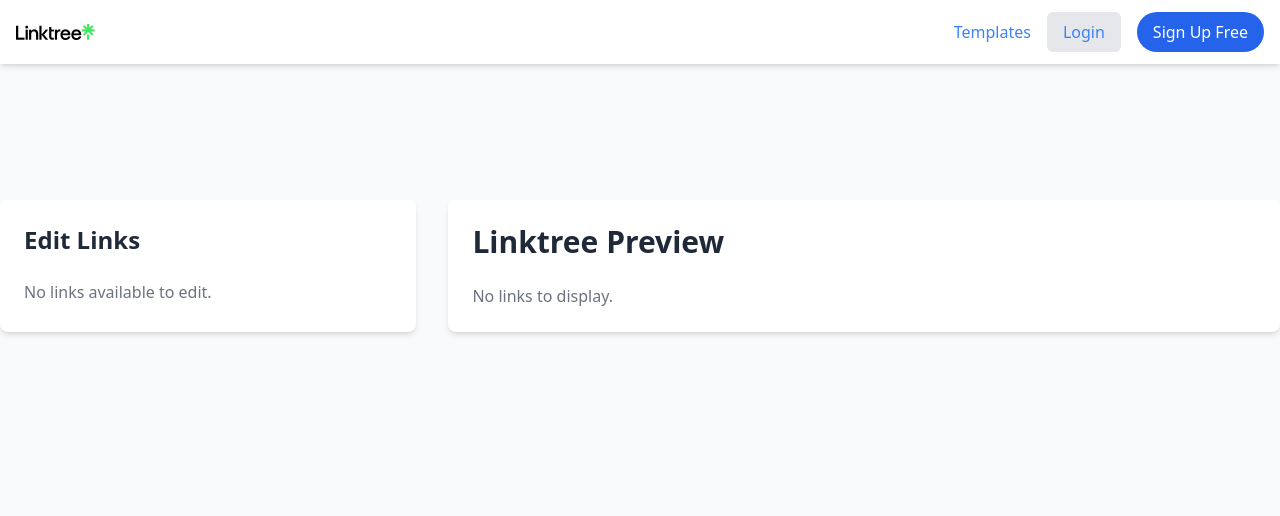
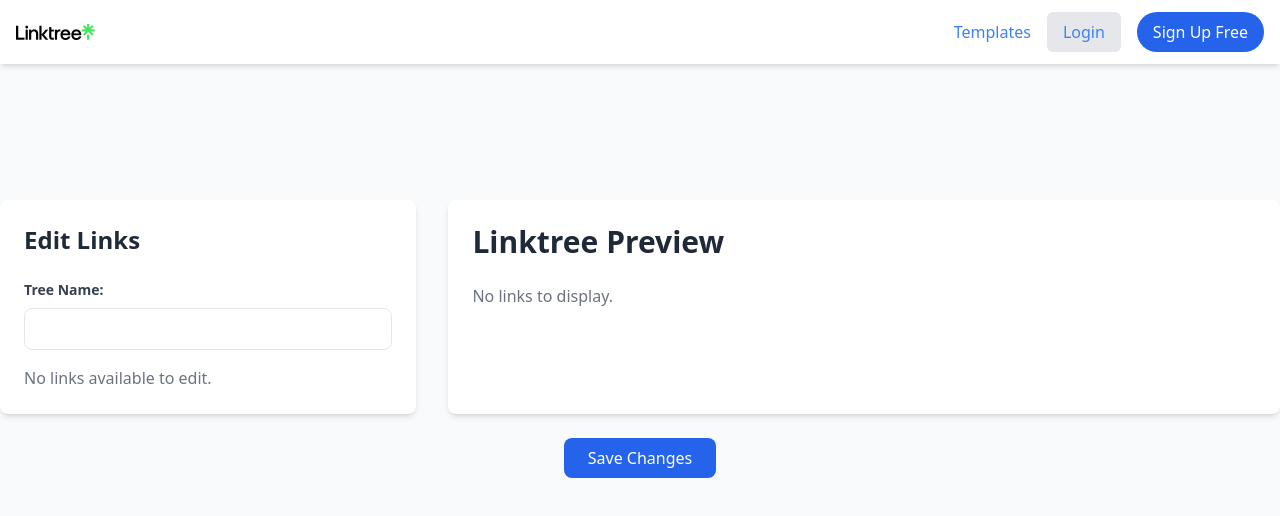
Before and after one commit to Muskan-7867/Linker, a React (Vite) app in the folder frontend/: page /linktree-template in a window 1280 px wide. Shown: the top 516 px of the page. Built offline with nearby package versions, Linux system fonts and the light colour scheme; what tailwindcss-motion would draw is missing.

Commit message:
update code

```diff
--- a/frontend/src/components/LinktreeTemplate.tsx
+++ b/frontend/src/components/LinktreeTemplate.tsx
@@ -1,8 +1,8 @@
-import React from "react";
+import React, { useState } from "react";
 import { useLocation } from "react-router-dom";
 import { Trash2, Edit } from "lucide-react";
+import { editLinktree } from "../services/editlinktree";
 
-// Define Link and LocationState interfaces
 interface Link {
   title: string;
   icon: string;
@@ -10,16 +10,46 @@ interface Link {
 }
 
 interface LocationState {
+  id: string;
   links: Link[];
   treeName: string;
 }
 
 const LinktreeTemplate: React.FC = () => {
   const location = useLocation();
-  const { links, treeName } = (location.state as LocationState) || {
+  const { id, links, treeName } = (location.state as LocationState) || {
+    id: "",
     links: [],
     treeName: "",
   };
+
+  const [updatedLinks, setUpdatedLinks] = useState(links);
+  const [updatedTreeName, setUpdatedTreeName] = useState(treeName);
+
+  // Handles editing a specific link
+  const handleEditLink = (index: number, field: keyof Link, value: string) => {
+    const newLinks = [...updatedLinks];
+    newLinks[index][field] = value;
+    setUpdatedLinks(newLinks);
+  };
+
+  // Handles saving changes
+  const handleSaveChanges = async () => {
+    try {
+      const result = await editLinktree(id, updatedTreeName, updatedLinks);
+      console.log("Linktree updated:", result);
+
+
+      setUpdatedTreeName(result.treeName);
+      setUpdatedLinks(result.links);
+
+      alert("Linktree updated successfully!");
+    } catch (error) {
+      console.error("Error updating Linktree:", error);
+      alert("Failed to update Linktree. Please try again.");
+    }
+  };
+
 
   return (
     <div className="min-h-screen bg-gray-50 flex flex-col items-center py-10">
@@ -27,28 +57,57 @@ const LinktreeTemplate: React.FC = () => {
         {/* Sidebar for Editing */}
         <div className="w-1/3 bg-white shadow-md rounded-lg p-6">
           <h2 className="text-2xl font-bold text-gray-800 mb-6">Edit Links</h2>
-          {links.length === 0 ? (
+          <div className="mb-4">
+            <label htmlFor="treeName" className="block text-sm font-semibold text-gray-700">
+              Tree Name:
+            </label>
+            <input
+              type="text"
+              id="treeName"
+              value={updatedTreeName}
+              onChange={(e) => setUpdatedTreeName(e.target.value)}
+              className="w-full mt-2 px-4 py-2 border rounded-lg"
+            />
+          </div>
+          {updatedLinks.length === 0 ? (
             <p className="text-gray-500">No links available to edit.</p>
           ) : (
             <div className="space-y-4">
-              {links.map((link, index) => (
+              {updatedLinks.map((link, index) => (
                 <div
                   key={index}
-                  className="flex items-center justify-between bg-gray-100 p-3 rounded-lg"
+                  className="flex flex-col bg-gray-100 p-3 rounded-lg space-y-2"
                 >
-                  <div>
-                    <p className="text-lg font-semibold text-gray-700">
-                      {link.title}
-                    </p>
-                  </div>
-                  <div className="flex items-center space-x-3">
-                    <button className="text-blue-600 hover:text-blue-800">
-                      <Edit className="h-5 w-5" />
-                    </button>
-                    <button className="text-red-600 hover:text-red-800">
-                      <Trash2 className="h-5 w-5" />
-                    </button>
-                  </div>
+                  <input
+                    type="text"
+                    value={link.title}
+                    onChange={(e) => handleEditLink(index, "title", e.target.value)}
+                    placeholder="Link Title"
+                    className="w-full px-4 py-2 border rounded-lg"
+                  />
+                  <input
+                    type="text"
+                    value={link.link}
+                    onChange={(e) => handleEditLink(index, "link", e.target.value)}
+                    placeholder="Link URL"
+                    className="w-full px-4 py-2 border rounded-lg"
+                  />
+                  <input
+                    type="text"
+                    value={link.icon}
+                    onChange={(e) => handleEditLink(index, "icon", e.target.value)}
+                    placeholder="Icon URL"
+                    className="w-full px-4 py-2 border rounded-lg"
+                  />
+                  <button
+                    className="text-red-600 hover:text-red-800 self-end"
+                    onClick={() => {
+                      const newLinks = updatedLinks.filter((_, i) => i !== index);
+                      setUpdatedLinks(newLinks);
+                    }}
+                  >
+                    <Trash2 className="h-5 w-5" />
+                  </button>
                 </div>
               ))}
             </div>
@@ -58,13 +117,13 @@ const LinktreeTemplate: React.FC = () => {
         {/* Preview Section */}
         <div className="w-2/3 bg-white shadow-md rounded-lg p-6">
           <h1 className="text-3xl font-bold text-gray-800 mb-6">
-            {treeName || "Linktree Preview"}
+            {updatedTreeName || "Linktree Preview"}
           </h1>
-          {links.length === 0 ? (
+          {updatedLinks.length === 0 ? (
             <p className="text-gray-500">No links to display.</p>
           ) : (
             <div className="space-y-4">
-              {links.map((link, index) => (
+              {updatedLinks.map((link, index) => (
                 <a
                   key={index}
                   href={link.link}
@@ -86,6 +145,14 @@ const LinktreeTemplate: React.FC = () => {
           )}
         </div>
       </div>
+
+      {/* Save Changes Button */}
+      <button
+        onClick={handleSaveChanges}
+        className="mt-6 px-6 py-2 bg-blue-600 text-white rounded-lg"
+      >
+        Save Changes
+      </button>
     </div>
   );
 };
```
